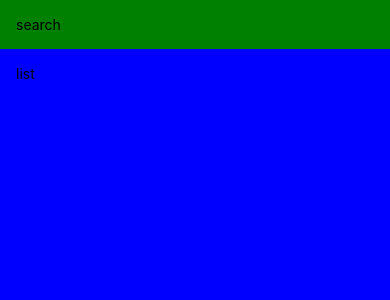
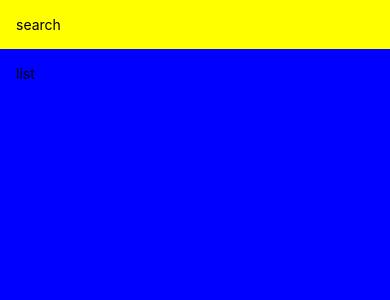
Before and after one commit to quiltingcode/kepasa-react-native, a React Native app: screen / in a window 390 px wide. Shown: the top 300 px of the page. Built offline with nearby package versions, Linux system fonts and the light colour scheme.

Commit message:
Add eslint

```diff
--- a/App.js
+++ b/App.js
@@ -12,11 +12,11 @@ import {
 export default function App() {
   return (
     <>
-      <SafeAreaView style={{ flex: 1, marginTop: StatusBar.currentHeight }}>
-        <View style={{ padding: 16, backgroundColor: "green" }}>
+      <SafeAreaView style={styles.container}>
+        <View style={styles.search}>
           <Text>search</Text>
         </View>
-        <View style={{ flex: 1, padding: 16, backgroundColor: "blue" }}>
+        <View style={styles.list}>
           <Text>list</Text>
         </View>
       </SafeAreaView>
@@ -25,4 +25,18 @@ export default function App() {
   );
 }
 
-const styles = StyleSheet.create({});
+const styles = StyleSheet.create({
+  container: {
+    flex: 1,
+    marginTop: StatusBar.currentHeight
+  },
+  search: {
+    padding: 16,
+    backgroundColor: "yellow"
+  },
+  list: {
+    flex: 1,
+    padding: 16,
+    backgroundColor: "blue"
+  }
+});
```
Also changed, not shown: eslint.config.js (added, +13 -0 lines), package.json (+6 -2 lines), 2 other files (tests, documents, lock files or other folders).
